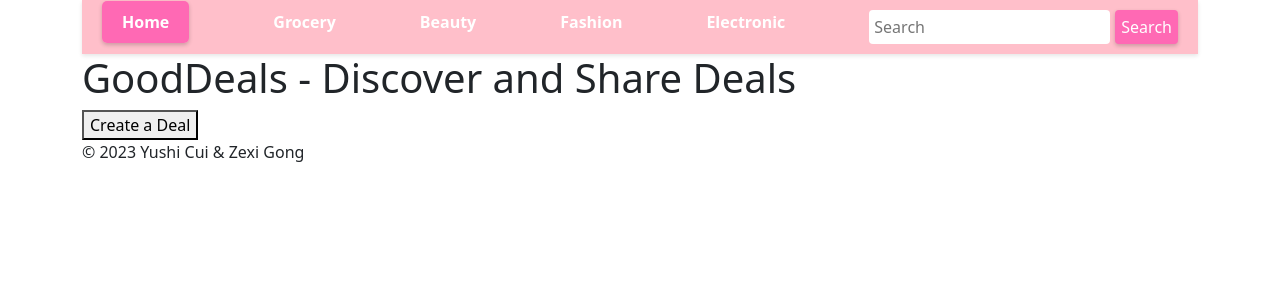
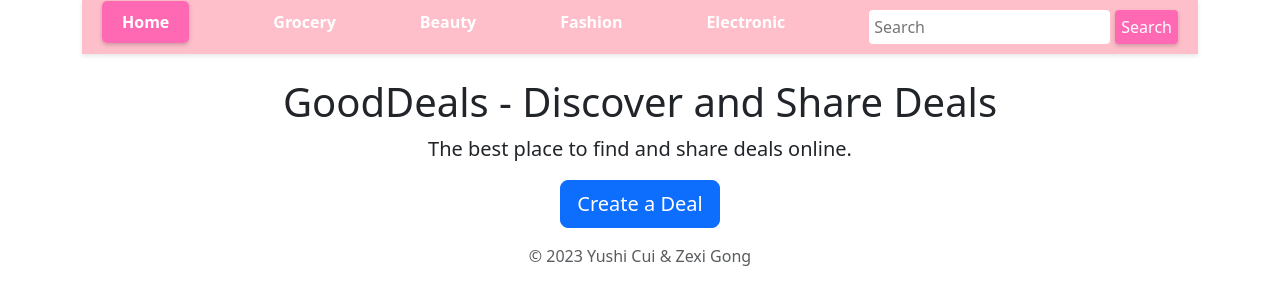
Before and after one commit to ldgze/GoodDeals, a React (Vite) app in the folder front/: page / in a window 1280 px wide. Shown: the top 304 px of the page. Built offline with nearby package versions, Linux system fonts and the light colour scheme; the HTML template or start-up script is replaced by a standard one.

Commit message:
update footer and homepage

```diff
--- a/front/src/layout/AppFooter.jsx
+++ b/front/src/layout/AppFooter.jsx
@@ -1,3 +1,9 @@
 export function AppFooter() {
-  return <footer>&copy; 2023 Yushi Cui & Zexi Gong</footer>;
+  return (
+    <footer className="footer mt-auto py-3">
+      <div className="container text-center">
+        <span className="text-muted">&copy; 2023 Yushi Cui & Zexi Gong</span>
+      </div>
+    </footer>
+  );
 }
--- a/front/src/pages/HomePage.jsx
+++ b/front/src/pages/HomePage.jsx
@@ -11,10 +11,17 @@ export function HomePage() {
   return (
     <div>
       <AppNavBar />
+      <div className="container mt-4">
+        <div className="row justify-content-center">
+          <div className="col-md-8 text-center">
             <h1>GoodDeals - Discover and Share Deals</h1>
-        <Link to="/createdeal">
-        <button type="button">Create a Deal</button>
+            <p className="lead">The best place to find and share deals online.</p>
+            <Link to="/createdeal" className="btn btn-primary btn-lg">
+              Create a Deal
             </Link>
+          </div>
+        </div>
+      </div>
       <AppFooter />
     </div>
   );
```
Lines whose indentation alone changed are shown as unchanged.
